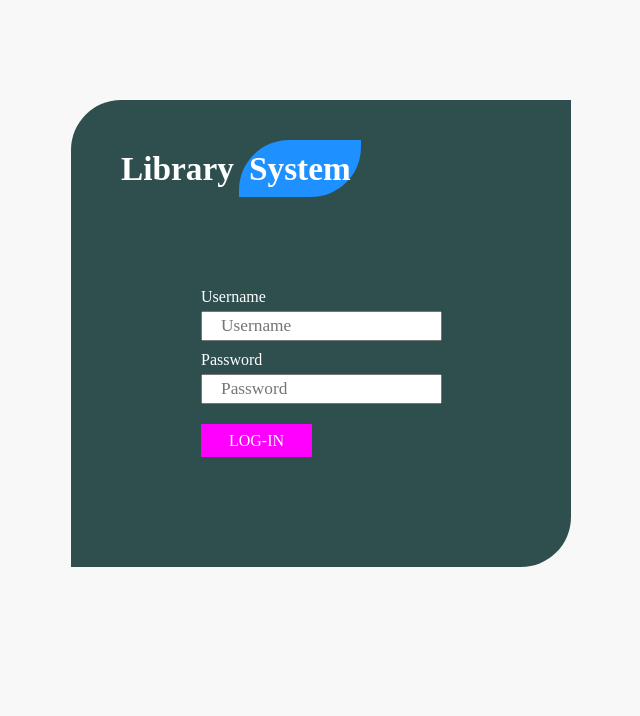
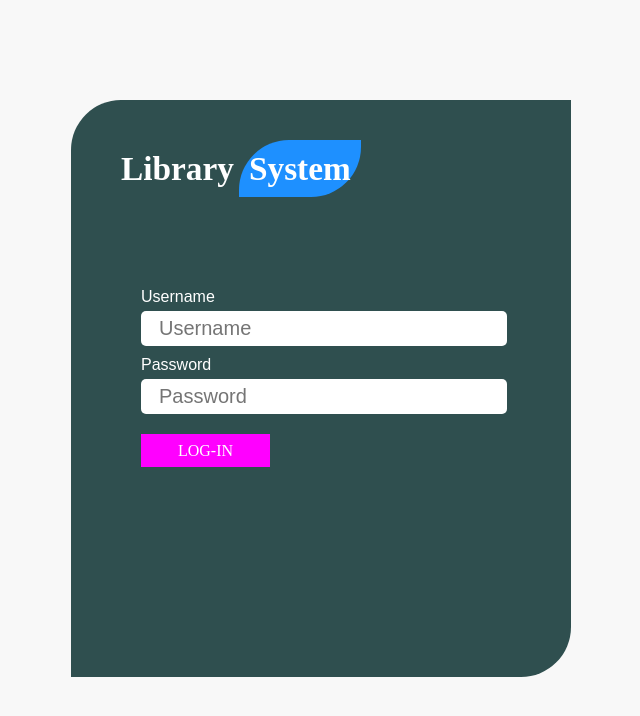
Before and after one commit to dequilla3/Library-System-Project, a PHP site: page / in a window 1280 px wide. Shown: the top 716 px of the page, without its empty margins (377-1017 px from the left). Run offline with PHP 8.4, Linux system fonts and the light colour scheme.

Commit message:
Update javascript and login designs

```diff
--- a/css/style.css
+++ b/css/style.css
@@ -11,10 +11,10 @@ body{
 .login-form{
 	padding-top:50px;
 	padding-left: 50px;
-	padding-bottom: 100px;
+	padding-bottom: 200px;
 	background: darkslategray;
 	width: 500px;
-	font-family: Century Gothic;
+	font-family: arial;
 	margin-left: 35%;
 	margin-right: 50%;
 	margin-top: 100px;
@@ -44,7 +44,7 @@ body{
 
 .login-form .form-group{
 	padding-bottom: 10px;
-	margin-left: 80px;
+	margin-left: 20px;
 }
 
 .login-form .form-group label{
@@ -54,11 +54,13 @@ body{
 }
 
 .login-form .form-group input{
-	width: 65%;
-	height: 30px;
+	width: 85%;
+	height: 35px;
 	padding-left: 18px;
-	font-size: 13pt;
-	font-family: century gothic;
+	font-size: 15pt;
+	font-family: arial;
+	border-radius: 5px;
+	border-style: none;
 }
 .login-form .form-group input:focus{
 	outline: none;
@@ -182,7 +184,7 @@ body{
 	background: #181818;
 	transition: all .2s ease-in-out;
 	z-index: 1000;
-	border-top-right-radius: 50px;
+	border-top-right-radius: 20px;
 }
 
 .nav-sidebar ul{
--- a/js/script.js
+++ b/js/script.js
@@ -13,7 +13,7 @@ function toggleNav(){
 	{
 		getSidebarUl.style.visibility = "visible";
 		getSidebar.style.width = "200px";
-		getSidebar.style.borderTopRightRadius = "50px";
+		getSidebar.style.borderTopRightRadius = "20px";
 		getSidebarTitle.style.opacity = "0.5";
 		getSection.style.marginLeft = "230px";
 
@@ -26,7 +26,7 @@ function toggleNav(){
 	else if (toggleNavStatus === true)
 	{
 		getSidebarUl.style.visibility = "hidden";
-		getSidebar.style.width = "40px";
+		getSidebar.style.width = "50px";
 		getSidebar.style.borderTopRightRadius = "0";
 		getSidebarTitle.style.opacity = "0.5";
 		getSection.style.marginLeft = "100px";
--- a/login-form.php
+++ b/login-form.php
@@ -21,7 +21,7 @@
 			<form action="includes/login-inc.php" method="POST">
 				<div class="form-group">
 					<label>Username</label>
-					<input type="text" name="username-login" placeholder="Username" required>
+					<input autocomplete="off" type="text" name="username-login" placeholder="Username" required>
 				</div>
 				<div class="form-group">
 					<label>Password</label>
```
